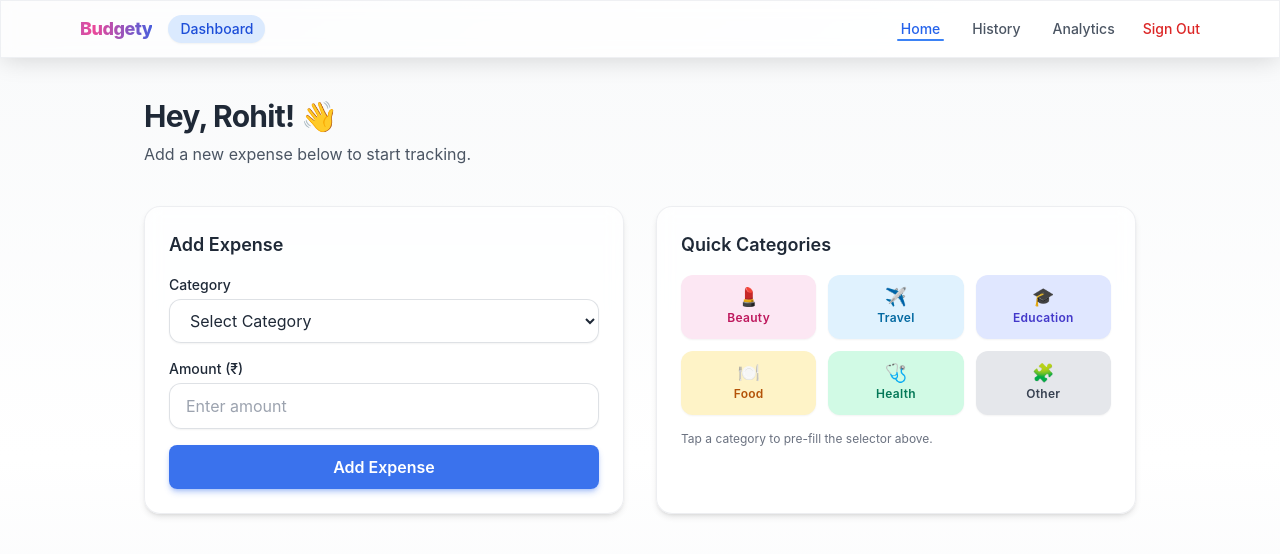
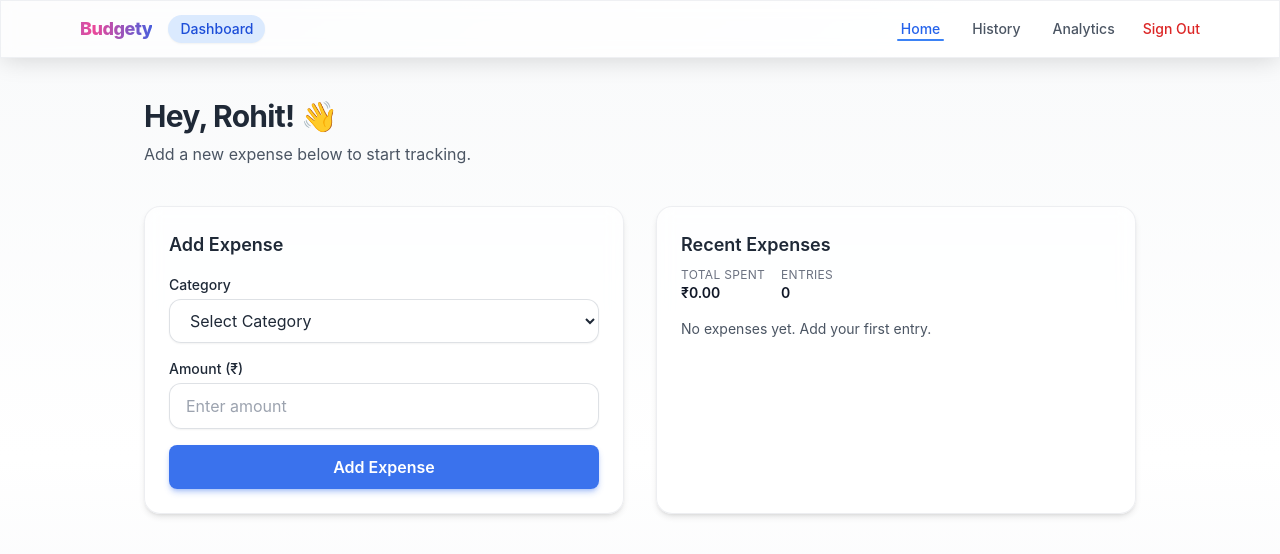
Before and after one commit to rohit27m/budgety, a React (Create React App) app in the folder frontend/: page /home in a window 1280 px wide. Shown: the top 554 px of the page. Built offline with nearby package versions, Linux system fonts and the light colour scheme.

Commit message:
refactor: professional home UI remove quick categories add recent expenses

```diff
--- a/frontend/src/components/Home.js
+++ b/frontend/src/components/Home.js
@@ -1,34 +1,37 @@
-import React, { useState } from "react";
+import React, { useState, useEffect } from "react";
 
 const Home = ({ username }) => {
   const [category, setCategory] = useState("");
   const [amount, setAmount] = useState("");
+  const [expenses, setExpenses] = useState([]);
 
-  const categories = [
-    { name: "Beauty", icon: "💄", color: "bg-pink-100 text-pink-700 dark:bg-pink-500/20 dark:text-pink-300" },
-    { name: "Travel", icon: "✈️", color: "bg-sky-100 text-sky-700 dark:bg-sky-500/20 dark:text-sky-300" },
-    { name: "Education", icon: "🎓", color: "bg-indigo-100 text-indigo-700 dark:bg-indigo-500/20 dark:text-indigo-300" },
-    { name: "Food", icon: "🍽️", color: "bg-amber-100 text-amber-700 dark:bg-amber-500/20 dark:text-amber-300" },
-    { name: "Health", icon: "🩺", color: "bg-emerald-100 text-emerald-700 dark:bg-emerald-500/20 dark:text-emerald-300" },
-    { name: "Other", icon: "🧩", color: "bg-gray-200 text-gray-700 dark:bg-gray-600/40 dark:text-gray-200" }
-  ];
+  // Simple static categories list (professional, minimal)
+  const categories = ["Beauty", "Travel", "Education", "Food", "Health", "Other"];
+
+  useEffect(() => {
+    const saved = JSON.parse(localStorage.getItem("expenses")) || [];
+    setExpenses(saved);
+  }, []);
 
   const handleAddExpense = () => {
-    if (category && amount) {
+    if (category && amount && parseFloat(amount) > 0) {
       const newExpense = {
         category,
         amount: parseFloat(amount),
         date: new Date().toLocaleDateString("en-GB")
       };
-      const savedExpenses = JSON.parse(localStorage.getItem("expenses")) || [];
-      savedExpenses.push(newExpense);
-      localStorage.setItem("expenses", JSON.stringify(savedExpenses));
+      const updated = [...expenses, newExpense];
+      setExpenses(updated);
+      localStorage.setItem("expenses", JSON.stringify(updated));
       setAmount("");
       setCategory("");
     } else {
-      alert("Please select a category and enter an amount.");
+      alert("Please select a category and enter a valid amount.");
     }
   };
+
+  const total = expenses.reduce((sum, e) => sum + (e.amount || 0), 0);
+  const lastFive = [...expenses].slice(-5).reverse();
 
   return (
     <div className="min-h-screen bg-gradient-to-b from-gray-50 via-white to-gray-100 dark:from-gray-950 dark:via-gray-900 dark:to-gray-800 text-gray-800 dark:text-gray-100">
@@ -51,7 +54,7 @@ const Home = ({ username }) => {
                 >
                   <option value="">Select Category</option>
                   {categories.map((cat, i) => (
-                    <option key={i} value={cat.name}>{cat.name}</option>
+                    <option key={i} value={cat}>{cat}</option>
                   ))}
                 </select>
               </div>
@@ -68,31 +71,38 @@ const Home = ({ username }) => {
               <button onClick={handleAddExpense} className="btn-primary w-full">Add Expense</button>
             </div>
           </div>
-
-          <div className="card">
-            <div className="flex items-center justify-between mb-4">
-              <h3 className="text-lg font-semibold">Quick Categories</h3>
-              {category && (
-                <span className="text-xs px-2 py-1 rounded bg-primary-500/10 text-primary-600 dark:text-primary-300">Selected: {category}</span>
-              )}
+          <div className="card flex flex-col">
+            <div className="mb-4">
+              <h3 className="text-lg font-semibold mb-1">Recent Expenses</h3>
+              <div className="flex flex-wrap gap-4 text-sm mt-2">
+                <div className="flex flex-col">
+                  <span className="text-xs uppercase tracking-wide text-gray-500 dark:text-gray-400">Total Spent</span>
+                  <span className="font-semibold text-gray-900 dark:text-gray-100">₹{total.toFixed(2)}</span>
+                </div>
+                <div className="flex flex-col">
+                  <span className="text-xs uppercase tracking-wide text-gray-500 dark:text-gray-400">Entries</span>
+                  <span className="font-semibold text-gray-900 dark:text-gray-100">{expenses.length}</span>
+                </div>
+              </div>
             </div>
-            <ul className="grid grid-cols-2 sm:grid-cols-3 gap-3 text-sm">
-              {categories.map((c) => {
-                const active = c.name === category;
-                return (
-                  <li
-                    key={c.name}
-                    onClick={() => setCategory(c.name)}
-                    className={`group cursor-pointer relative px-3 py-3 rounded-xl flex flex-col items-center justify-center gap-1 border text-center transition shadow-sm hover:shadow-md ${c.color} ${active ? 'ring-2 ring-primary-500 scale-[1.02]' : 'border-transparent hover:border-primary-400/40 dark:hover:border-primary-400/30'}`}
-                  >
-                    <span className="text-lg leading-none">{c.icon}</span>
-                    <span className="text-xs font-semibold tracking-wide">{c.name}</span>
-                    {active && <span className="absolute -top-2 -right-2 bg-primary-500 text-white text-[10px] px-1.5 py-0.5 rounded-full shadow animate-pulse">✔</span>}
+            {expenses.length === 0 ? (
+              <p className="text-sm text-gray-600 dark:text-gray-400">No expenses yet. Add your first entry.</p>
+            ) : (
+              <ul className="divide-y divide-gray-200 dark:divide-gray-700 -mx-4 px-4 mb-4">
+                {lastFive.map((exp, i) => (
+                  <li key={i} className="py-3 flex items-center justify-between text-sm">
+                    <div className="flex flex-col">
+                      <span className="font-medium text-gray-800 dark:text-gray-100">{exp.category}</span>
+                      <span className="text-xs text-gray-500 dark:text-gray-400">{exp.date}</span>
+                    </div>
+                    <span className="font-semibold text-primary-600 dark:text-primary-400">₹{exp.amount}</span>
                   </li>
-                );
-              })}
-            </ul>
-            <p className="mt-4 text-xs text-gray-500 dark:text-gray-400">Tap a category to pre-fill the selector above.</p>
+                ))}
+              </ul>
+            )}
+            {expenses.length > 5 && (
+              <p className="text-[11px] text-gray-500 dark:text-gray-500 mt-auto">Showing last 5 entries. View full history in the History tab.</p>
+            )}
           </div>
         </div>
       </main>
```
